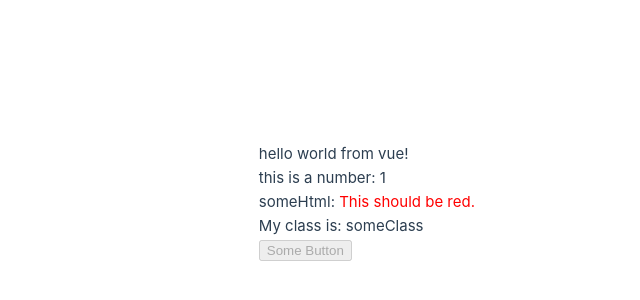
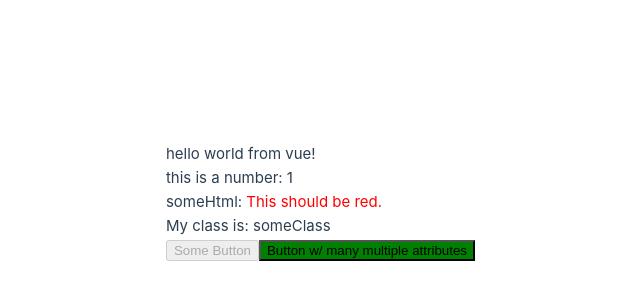
Before and after one commit to icarodredd/vuejs, a Vue app in the folder first-contact/: page / in a window 1280 px wide. Shown: the part 198-498 px from the top of the page, without its empty margins (142-782 px from the left). Built offline with nearby package versions, Linux system fonts and the light colour scheme.

Commit message:
multiple attr binding

```diff
--- a/first-contact/src/App.vue
+++ b/first-contact/src/App.vue
@@ -3,6 +3,10 @@ const one = 1
 const someHtml = "<span style='color: red'>This should be red.</span>"
 const someClass = 'someClass'
 const buttonIsDisabled = true
+const multipleAttributes = {
+  id: 'randomId',
+  style: 'background-color:green',
+}
 </script>
 
 <template>
@@ -12,6 +16,9 @@ const buttonIsDisabled = true
     <p>someHtml: <span v-html="someHtml"></span></p>
     <p :class="someClass">My class is: {{ someClass }}</p>
     <button :disabled="buttonIsDisabled">Some Button</button>
+    <button v-bind="multipleAttributes">
+      Button w/ many multiple attributes
+    </button>
   </main>
 </template>
 
```
